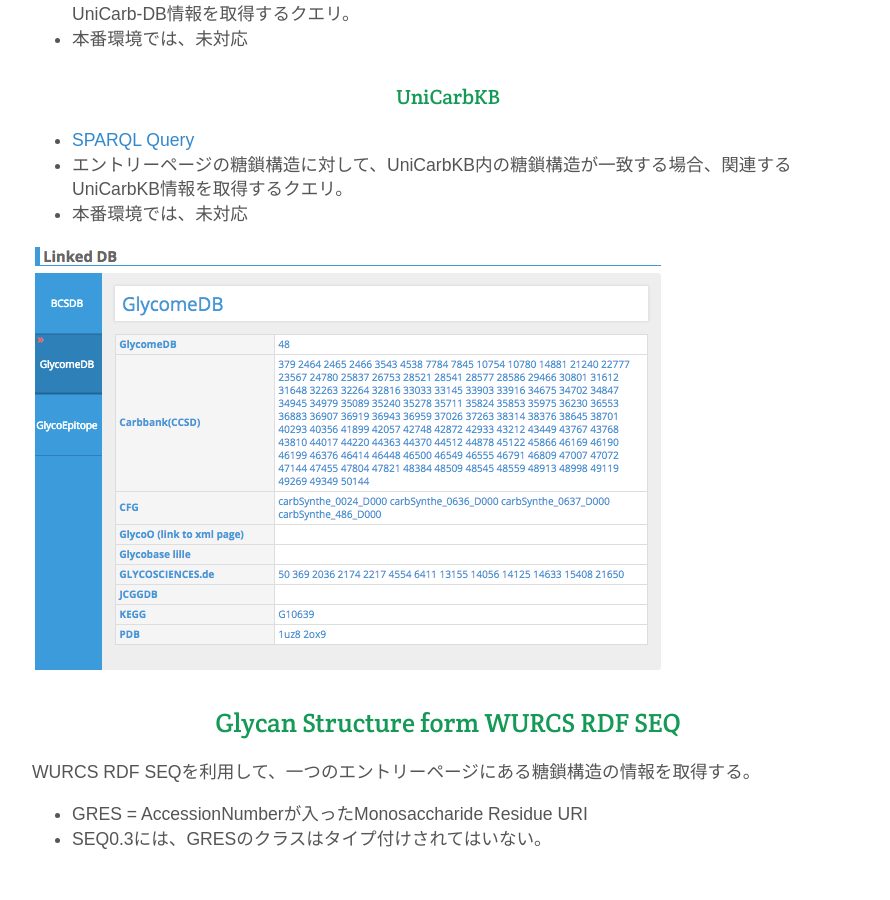
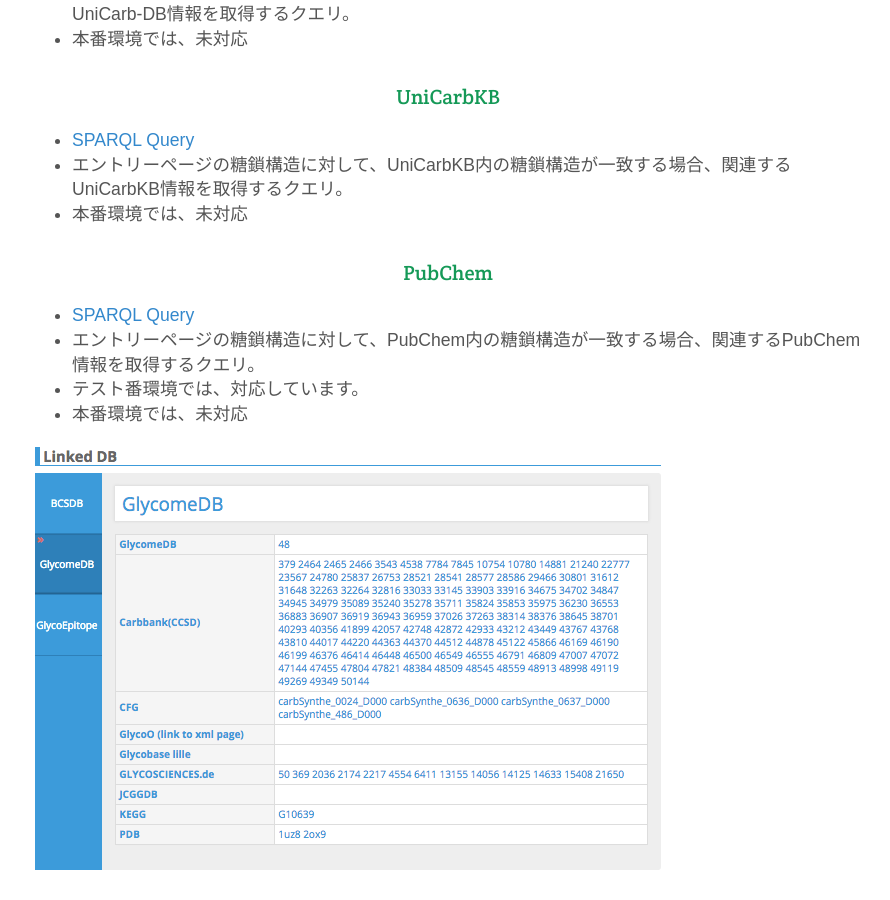
Before and after one commit to glytoucan/glytoucan, a Jekyll site: the page built from system/sparql.md, in a window 1280 px wide and 900 px high, scrolled down 2075 px. Shown: the whole window, without its empty margins (192-1082 px from the left). Built offline with Jekyll 4.4.1, drawn with Linux system fonts in a browser that asks for light colours; nearby versions of some CDN libraries; Markdown is read by kramdown in place of the engine named in the settings.

Commit message:
Update system/sparql.md

```diff
--- a/system/sparql.md
+++ b/system/sparql.md
@@ -47,6 +47,12 @@
 * エントリーページの糖鎖構造に対して、UniCarbKB内の糖鎖構造が一致する場合、関連するUniCarbKB情報を取得するクエリ。
 * 本番環境では、未対応
 
+### PubChem
+* [SPARQL Query](/system/sparqlForMetadata/linkeddb-pubchem)
+* エントリーページの糖鎖構造に対して、PubChem内の糖鎖構造が一致する場合、関連するPubChem情報を取得するクエリ。
+* テスト番環境では、対応しています。
+* 本番環境では、未対応
+
 
 ![linked db](/images/manual/glycan-entry-G00051MO-LinkdDB.png)
 
```
